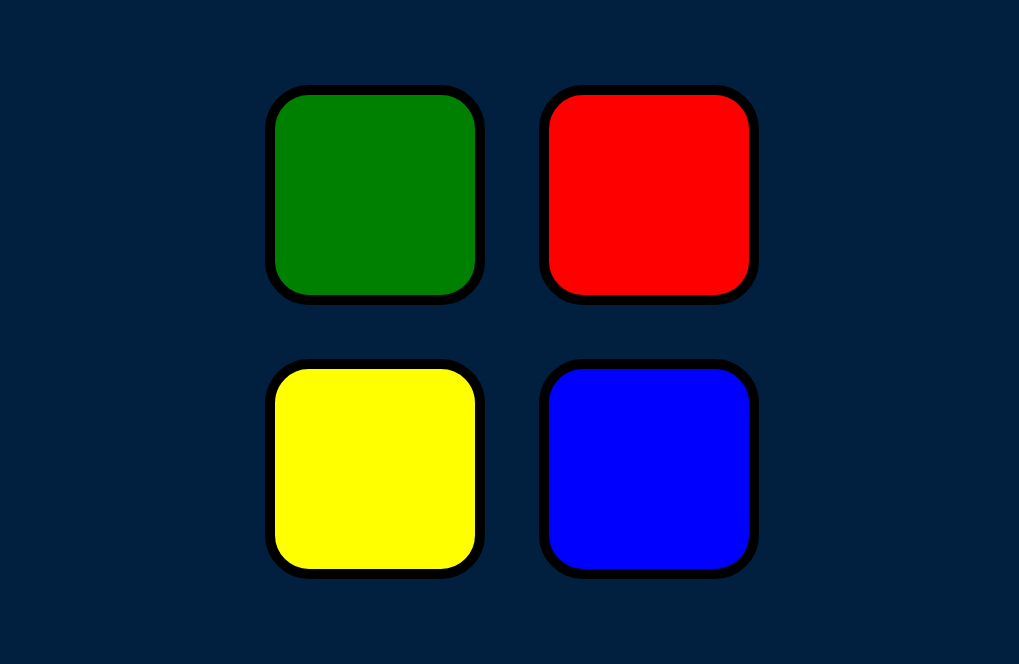
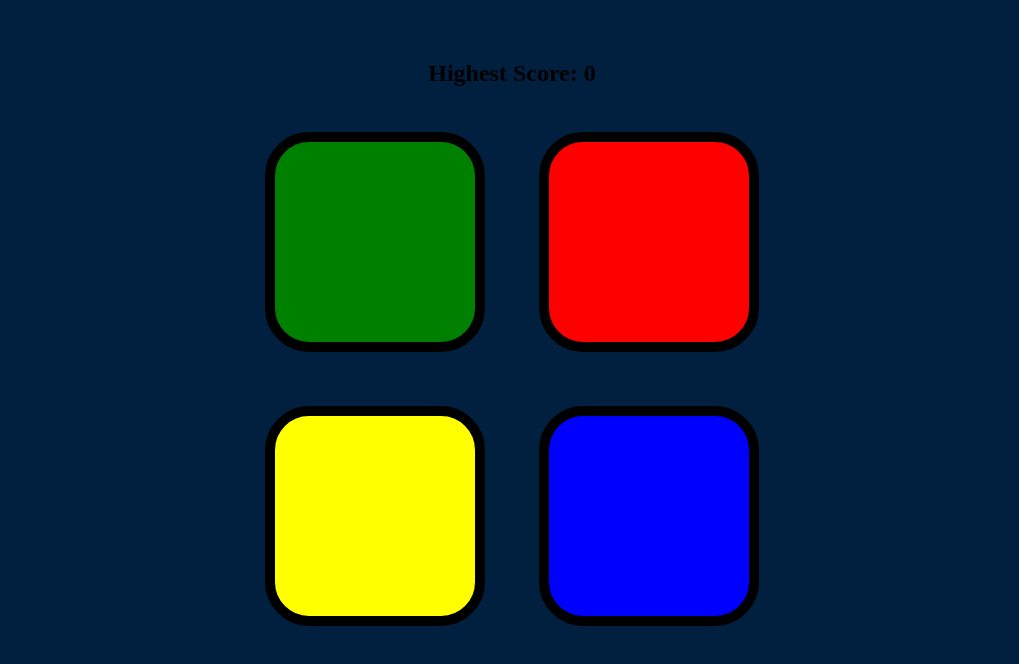
Before and after one commit to ashvinupadhyay1132/Simon-Game, a plain HTML site: page index.html in a window 1280 px wide. Shown: the part 114-778 px from the top of the page, without its empty margins (128-1147 px from the left). Drawn offline with nearby package versions, Linux system fonts and the light colour scheme.

Commit message:
index.html

```diff
--- a/index.html
+++ b/index.html
@@ -1,43 +1,26 @@
 <!DOCTYPE html>
 <html lang="en" dir="ltr">
-
 <head>
   <meta charset="utf-8">
-  <title>Simon</title>
+  <title>Simon Says Game</title>
   <link rel="stylesheet" href="styles.css">
   <link href="https://fonts.googleapis.com/css?family=Press+Start+2P" rel="stylesheet">
 </head>
-
 <body>
   <h1 id="level-title">Press A Key to Start</h1>
+  <h2 id="highest-score">Highest Score: 0</h2>
   <div class="container">
-    <div lass="row">
-
-      <div type="button" id="green" class="btn green">
-
-      </div>
-
-      <div type="button" id="red" class="btn red">
-
-      </div>
+    <div class="row">
+      <div type="button" id="green" class="btn green"></div>
+      <div type="button" id="red" class="btn red"></div>
     </div>
-
     <div class="row">
-
-      <div type="button" id="yellow" class="btn yellow">
-
-      </div>
-      <div type="button" id="blue" class="btn blue">
-
-      </div>
-
+      <div type="button" id="yellow" class="btn yellow"></div>
+      <div type="button" id="blue" class="btn blue"></div>
     </div>
-
   </div>
 
   <script src="https://ajax.googleapis.com/ajax/libs/jquery/3.3.1/jquery.min.js"></script>
   <script src="game.js" charset="utf-8"></script>
-
 </body>
-
 </html>
```
